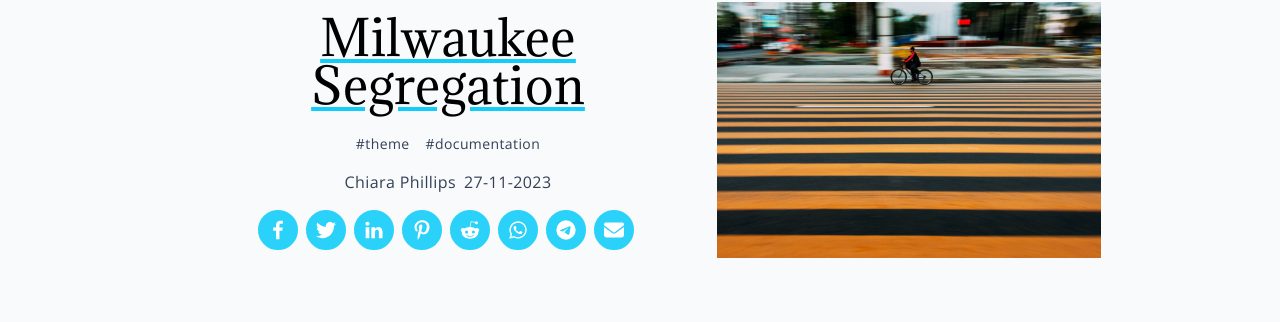
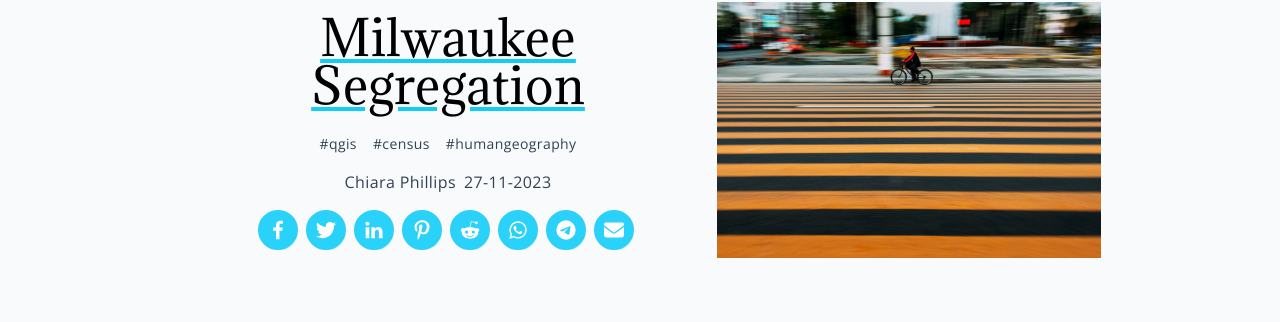
Before and after one commit to chiara-phillips/chiara-phillips.github.io, a Jekyll site: the page built from _posts/2023-11-27-milwaukee-segregation.md, in a window 1280 px wide. Shown: the part 114-436 px from the top of the page. Built offline with Jekyll 4.4.1, drawn with Linux system fonts in a browser that asks for light colours.

Commit message:
Update 2023-11-27-milwaukee-segregation.md

```diff
--- a/_posts/2023-11-27-milwaukee-segregation.md
+++ b/_posts/2023-11-27-milwaukee-segregation.md
@@ -3,8 +3,9 @@ layout: post
 title: 'Milwaukee Segregation'
 image: /assets/images/example4.jpg
 tags:
-  - theme
-  - documentation
+  - qgis
+  - census
+  - humangeography
 ---
 
 ## Description
```
